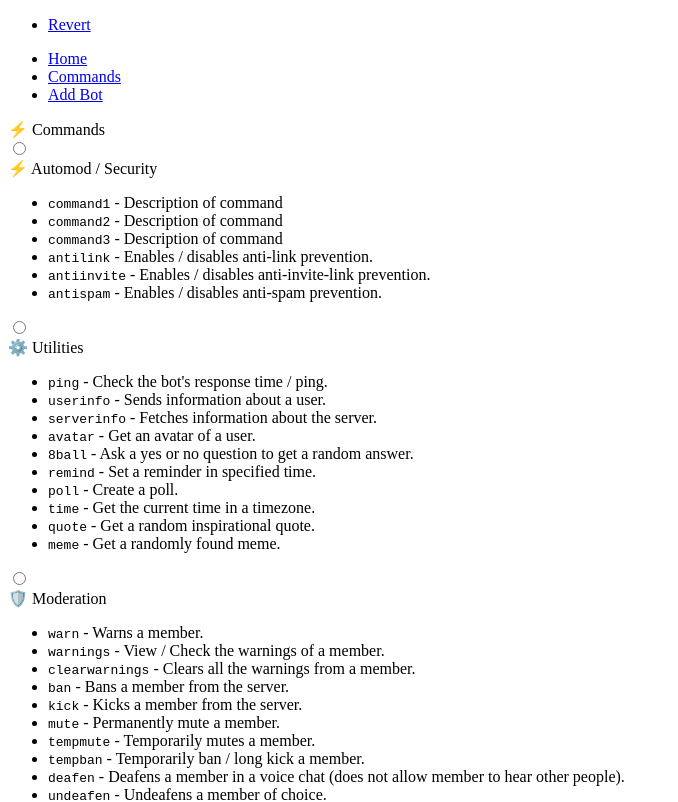
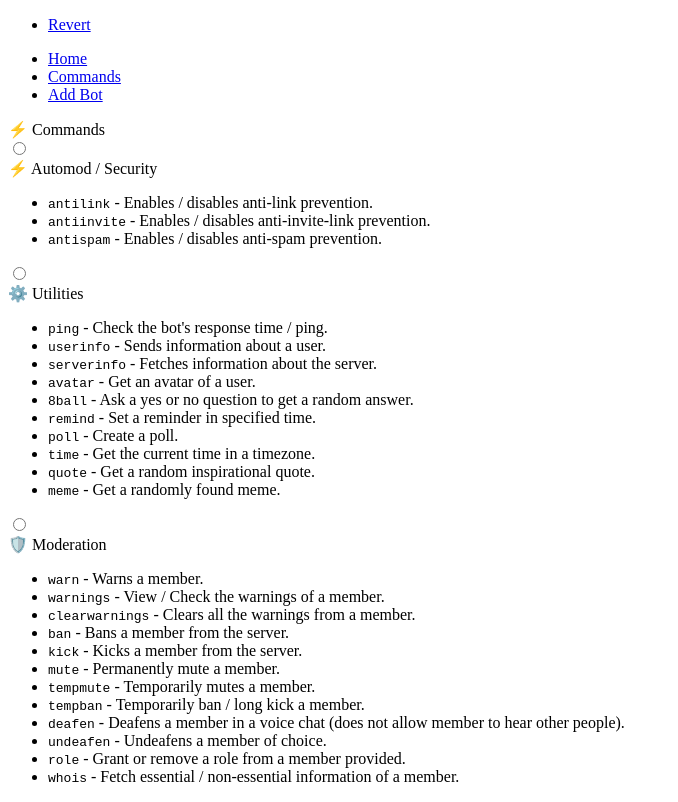
Before and after one commit to plcheaters/Revert-Bot, a Next.js app: page /commands in a window 1280 px wide. Shown: the top 802 px of the page, without its empty margins (0-678 px from the left). Built offline with nearby package versions, Linux system fonts and the light colour scheme.

Commit message:
Update commands.js

```diff
--- a/src/pages/commands.js
+++ b/src/pages/commands.js
@@ -35,18 +35,6 @@ export default function Commands() {
             <label className="box-close" htmlFor="acc-close"></label>
             <div className="box-content p-color">
               <ul>
-                <li>
-                  <kbd>command1</kbd> -{" "}
-                  <span className="p-color">Description of command</span>
-                </li>
-                <li>
-                  <kbd>command2</kbd> -{" "}
-                  <span className="p-color">Description of command</span>
-                </li>
-                <li>
-                  <kbd>command3</kbd> -{" "}
-                  <span className="p-color">Description of command</span>
-                </li>
                 <li>
                   <kbd>antilink</kbd> -{" "}
                   <span className="p-color">
```
